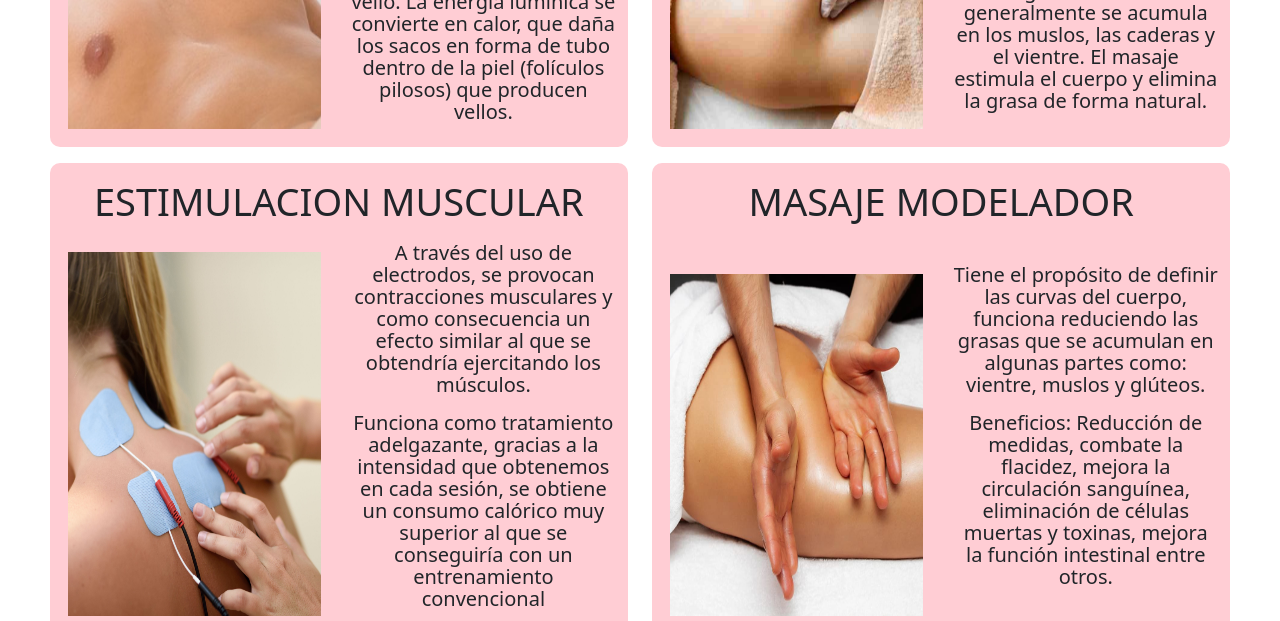
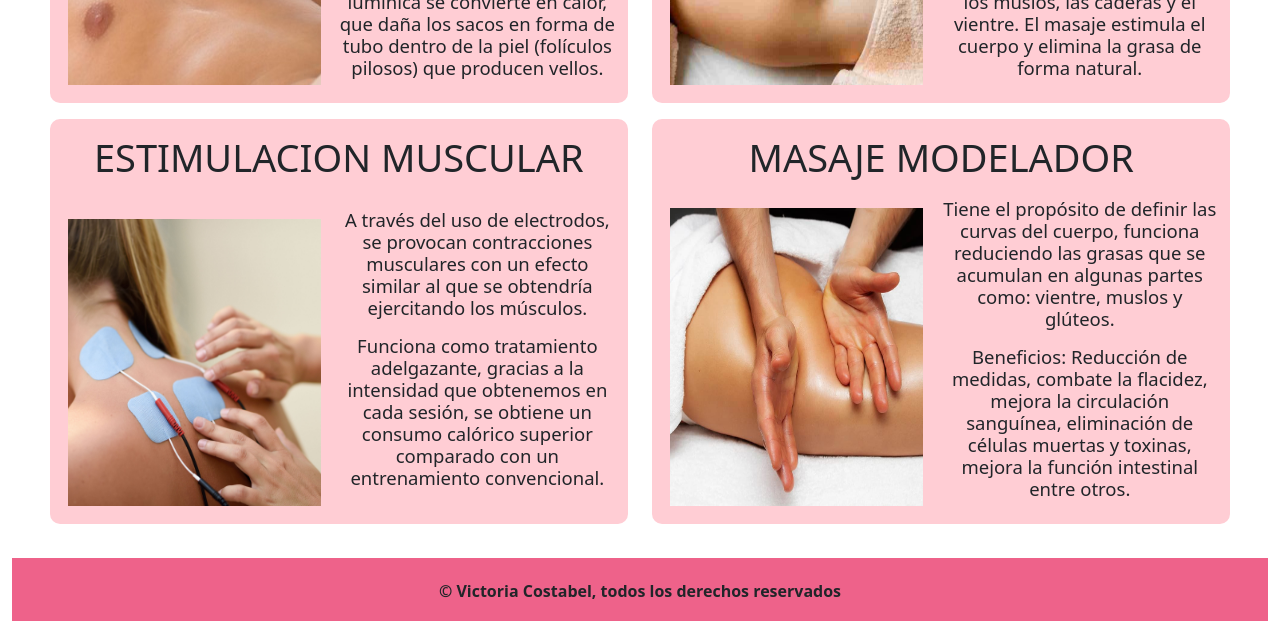
Before and after one commit to toriacostabel/SASSIIySEO-Costabel, a plain HTML site: page pages/servicios.html in a window 1280 px wide. Shown: the part 601-1222 px from the top of the page. Drawn offline with nearby package versions, Linux system fonts and the light colour scheme.

Commit message:
cambie font size de .srvcTxt

```diff
--- a/assets/scss/_servicios.scss
+++ b/assets/scss/_servicios.scss
@@ -48,15 +48,14 @@
 .servicioImg{
     width: 100%;
     height: 100%;
-    border-radius: 8px;
     padding: 10px;
 }
 .srvcTxt{
     grid-area: srvcTxt;
-    padding: 8px 12px 8px 12px;
+    padding: 8px 12px 8px 0px;
     line-height: 22px;
     text-align: center;
     justify-content: center;
-    font-size: 20px;
+    font-size: 18.5px;
 }
 /*---este archivo no tiene nesting porque no he logrado hacer que funcione correctamente y se rompe---*/
--- a/pages/servicios.html
+++ b/pages/servicios.html
@@ -88,8 +88,8 @@
                     <img class="img-fluid servicioImg" src="../assets/img/electrodosServicios.jpg" alt="servicio de estimulacion muscular con electrodos">
                 </div>
                 <div class="srvcTxt">
-                    <p class="servicioTxt1"> A través del uso de electrodos, se provocan contracciones musculares y como consecuencia un efecto similar al que se obtendría ejercitando los músculos.</p>
-                    <p class="servicioTxt2">Funciona como tratamiento adelgazante, gracias a la intensidad que obtenemos en cada sesión, se obtiene un consumo calórico muy superior al que se conseguiría con un entrenamiento convencional</p>
+                    <p class="servicioTxt1"> A través del uso de electrodos, se provocan contracciones musculares con un efecto similar al que se obtendría ejercitando los músculos.</p>
+                    <p class="servicioTxt2">Funciona como tratamiento adelgazante, gracias a la intensidad que obtenemos en cada sesión, se obtiene un consumo calórico superior comparado con un entrenamiento convencional.</p>
                 </div>
             </div>
 
```
Also changed, not shown: assets/css/style.css, 1 other file.
